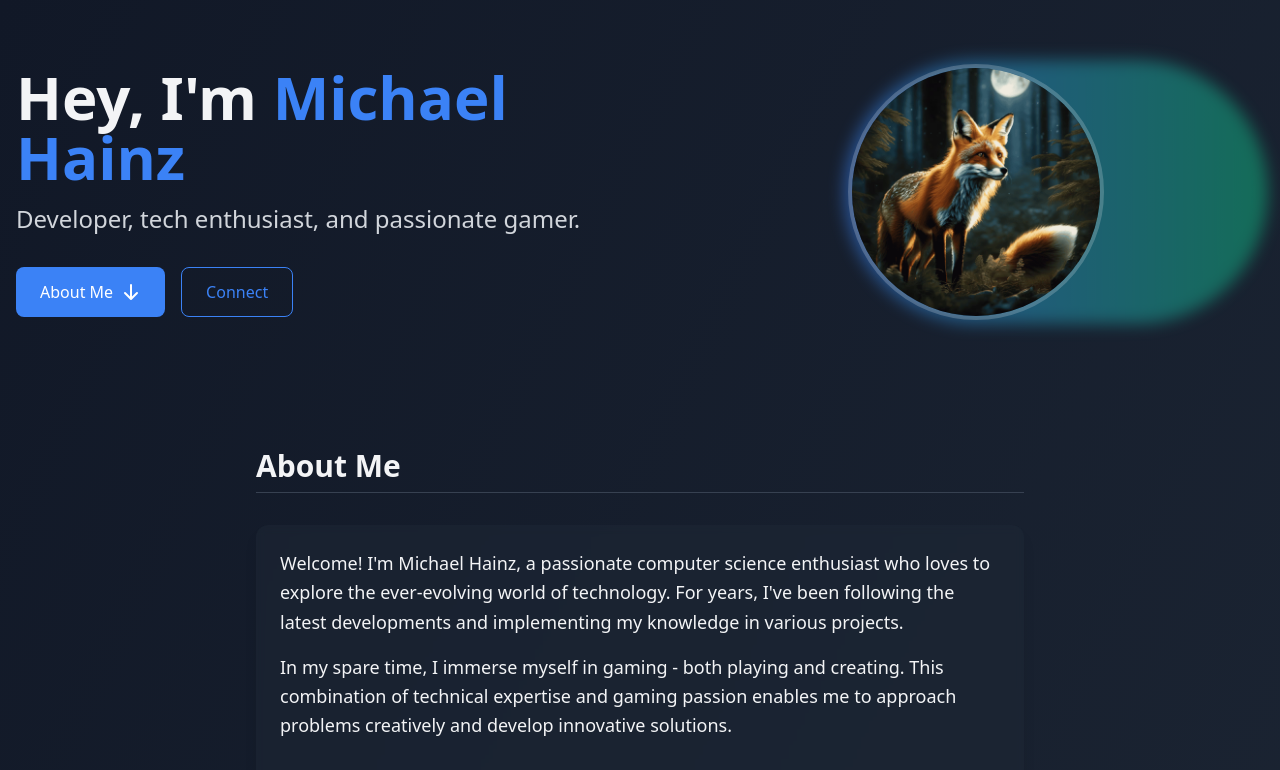
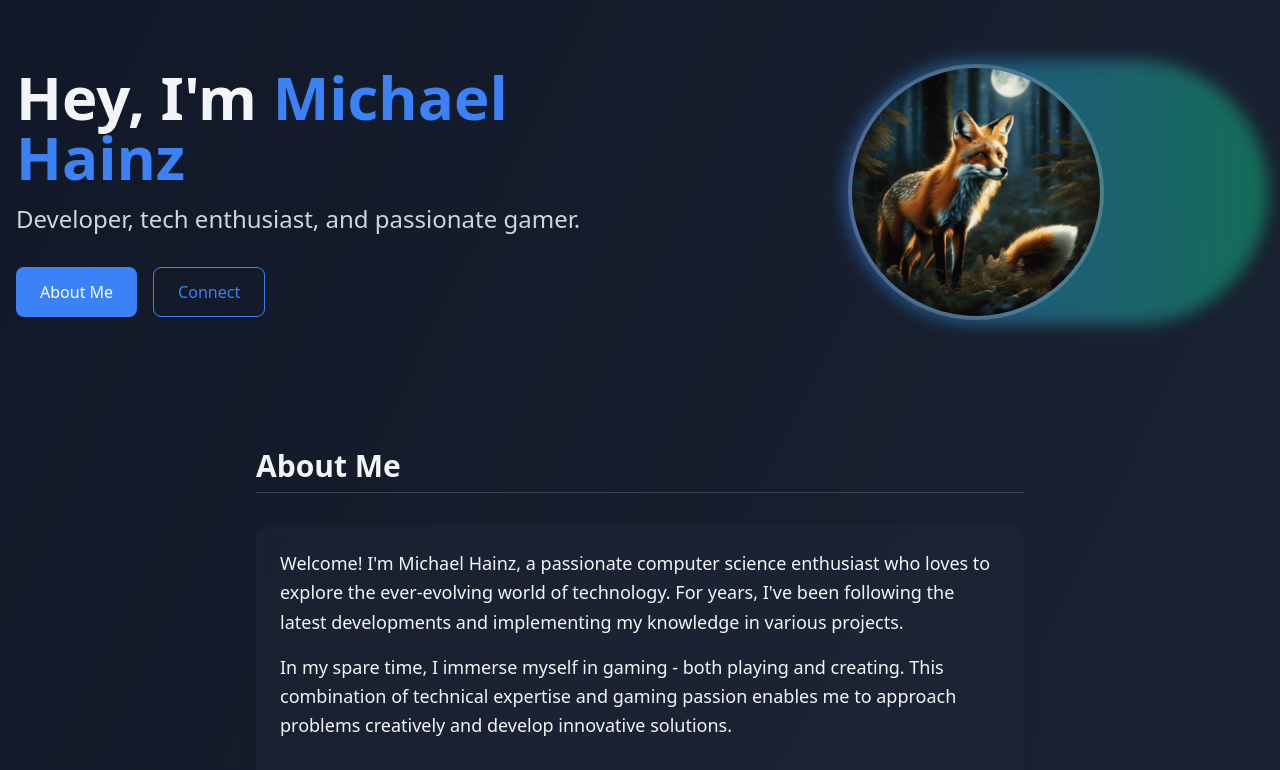
Before and after one commit to MiggiV2/homempage-v2, a plain HTML site: page index.html in a window 1280 px wide. Shown: the top 770 px of the page. Drawn offline with nearby package versions, Linux system fonts and the light colour scheme.

Commit message:
🚸 (About Me) Remove arrow down

```diff
--- a/index.html
+++ b/index.html
@@ -35,9 +35,6 @@
                 <div class="mt-8 flex space-x-4">
                     <a href="#about" class="bg-primary hover:bg-blue-700 text-white px-6 py-3 rounded-lg transition duration-300 flex items-center">
                         <span>About Me</span>
-                        <svg xmlns="http://www.w3.org/2000/svg" class="h-5 w-5 ml-2" viewBox="0 0 20 20" fill="currentColor">
-                            <path fill-rule="evenodd" d="M16.707 10.293a1 1 0 010 1.414l-6 6a1 1 0 01-1.414 0l-6-6a1 1 0 111.414-1.414L9 14.586V3a1 1 0 012 0v11.586l4.293-4.293a1 1 0 011.414 0z" clip-rule="evenodd" />
-                        </svg>
                     </a>
                     <a href="#connect" class="bg-transparent border border-primary hover:bg-primary/10 text-primary px-6 py-3 rounded-lg transition duration-300">Connect</a>
                 </div>
```
